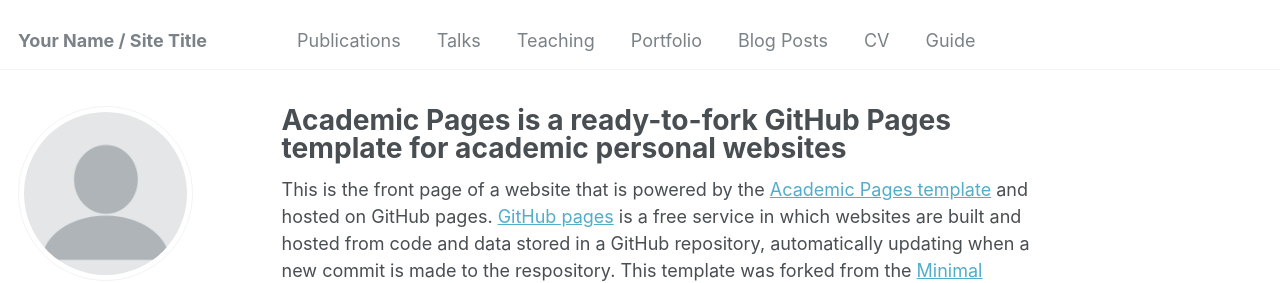
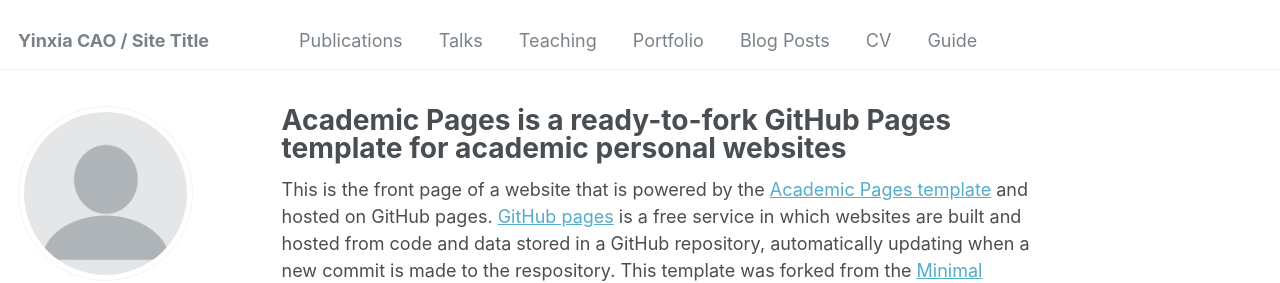
Before and after one commit to lauraset/lauraset.github.io, a Jekyll site: the page built from _pages/about.md, in a window 1280 px wide. Shown: the top 283 px of the page. Built offline with Jekyll 4.4.1, drawn with Linux system fonts in a browser that asks for light colours; some web fonts are replaced.

Commit message:
Update _config.yml

```diff
--- a/_config.yml
+++ b/_config.yml
@@ -8,7 +8,7 @@
 
 # Basic Site Settings
 locale                   : "en-US"
-title                    : "Your Name / Site Title"
+title                    : "Yinxia CAO / Site Title"
 title_separator          : "-"
 name                     : &name "Your Name"
 description              : &description "personal description"
```
